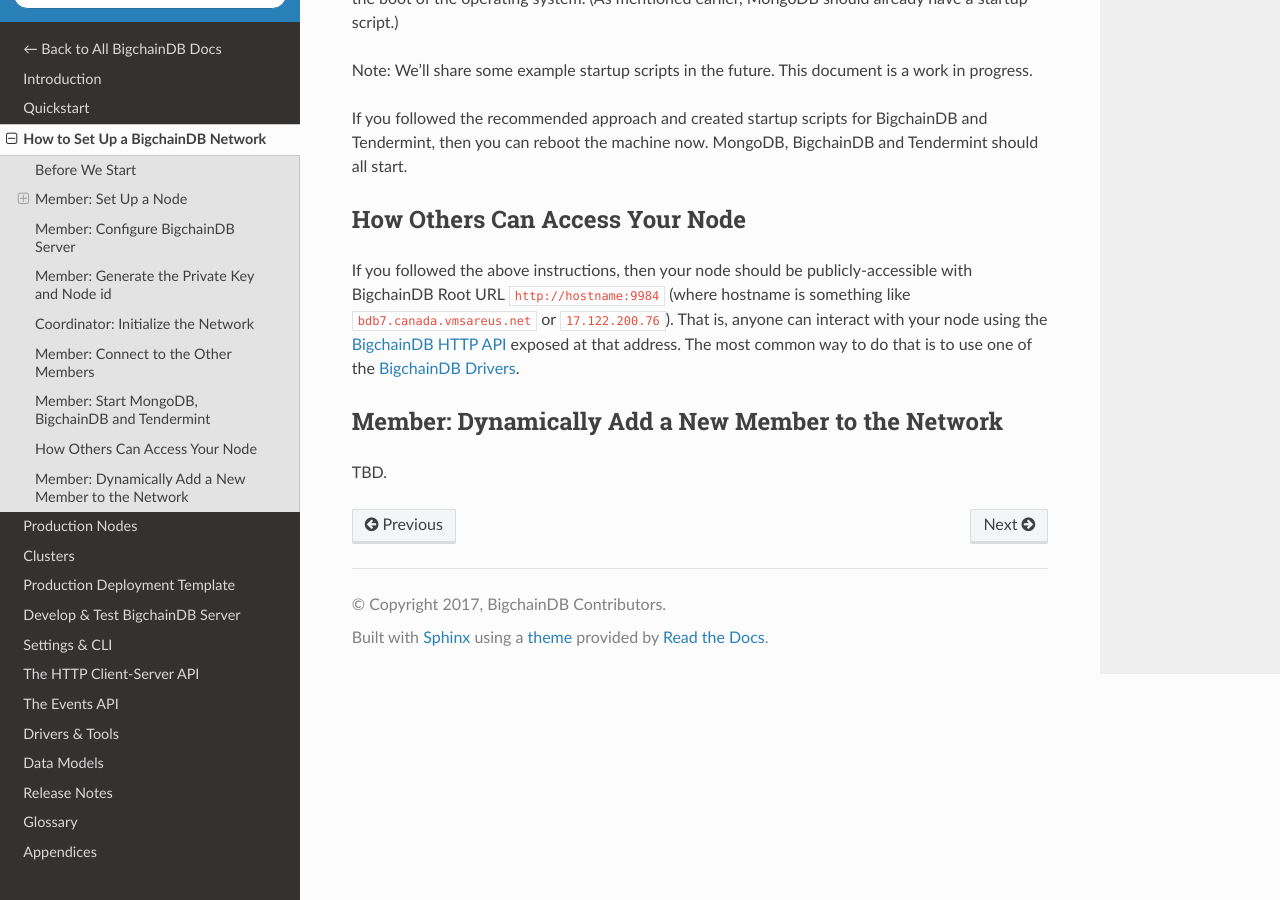
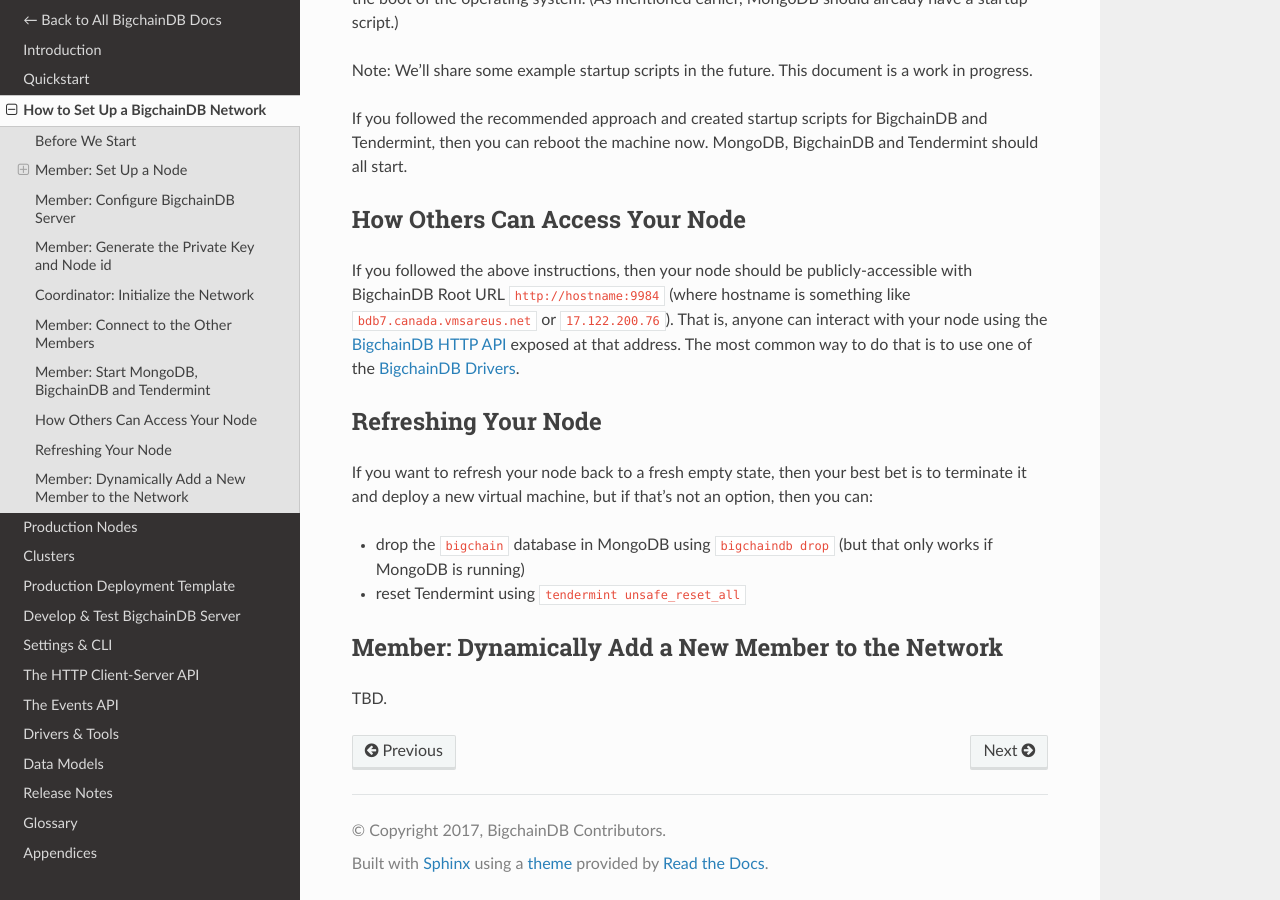
Before and after one commit to bigchaindb/bigchaindb, a Sphinx documentation site: the page built from docs/server/source/simple-network-setup.md, in a window 1280 px wide and 900 px high, scrolled down 6119 px. Built offline with Sphinx 7.4.7 and the Read the Docs theme 2.0.0, drawn with Linux system fonts in a browser that asks for light colours.

Commit message:
Problem: Operator doesn't know how to reset their node
Solution: Add a section with commands an operator can use to reset their node

```diff
--- a/docs/server/source/simple-network-setup.md
+++ b/docs/server/source/simple-network-setup.md
@@ -239,6 +239,13 @@
 
 If you followed the above instructions, then your node should be publicly-accessible with BigchainDB Root URL `http://hostname:9984` (where hostname is something like `bdb7.canada.vmsareus.net` or `17.122.200.76`). That is, anyone can interact with your node using the [BigchainDB HTTP API](http-client-server-api.html) exposed at that address. The most common way to do that is to use one of the [BigchainDB Drivers](./drivers-clients/index.html).
 
+## Refreshing Your Node
+
+If you want to refresh your node back to a fresh empty state, then your best bet is to terminate it and deploy a new virtual machine, but if that's not an option, then you can:
+
+- drop the `bigchain` database in MongoDB using `bigchaindb drop` (but that only works if MongoDB is running)
+- reset Tendermint using `tendermint unsafe_reset_all`
+
 ## Member: Dynamically Add a New Member to the Network
 
 TBD.
```
